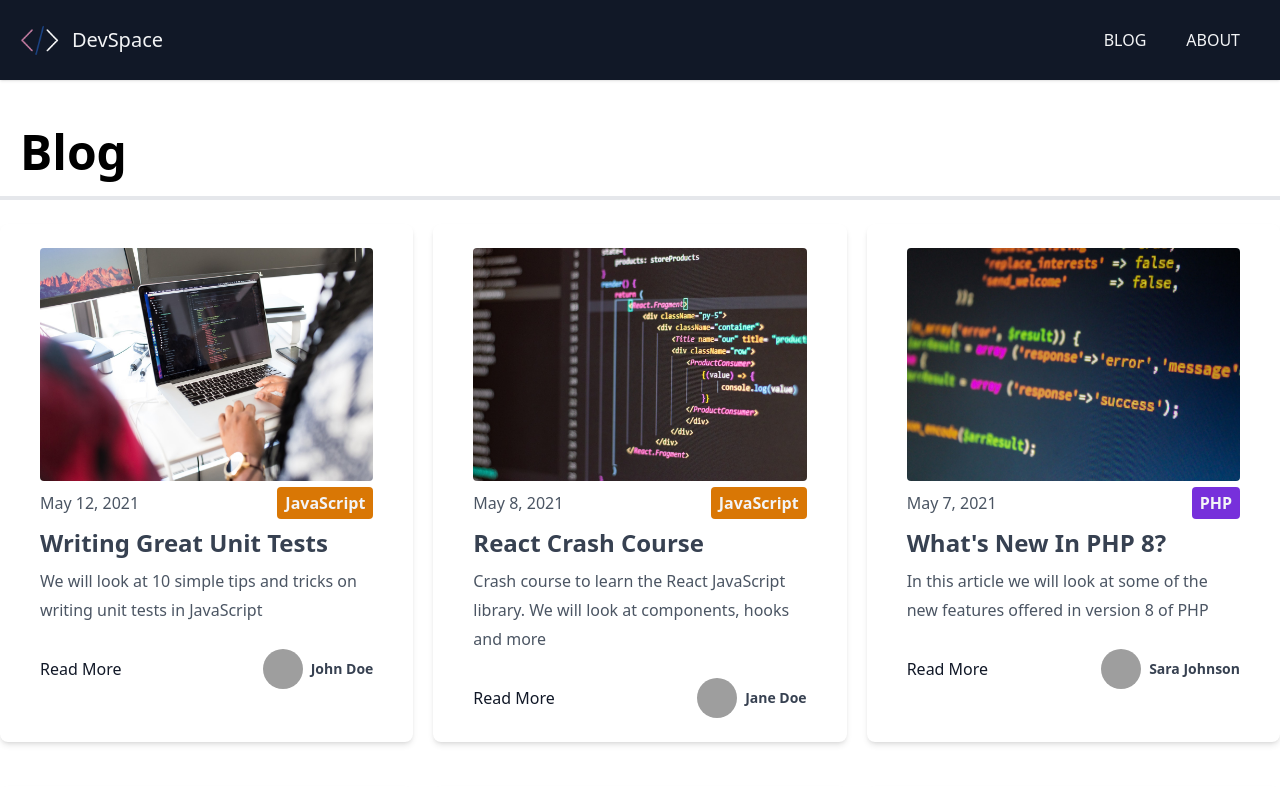
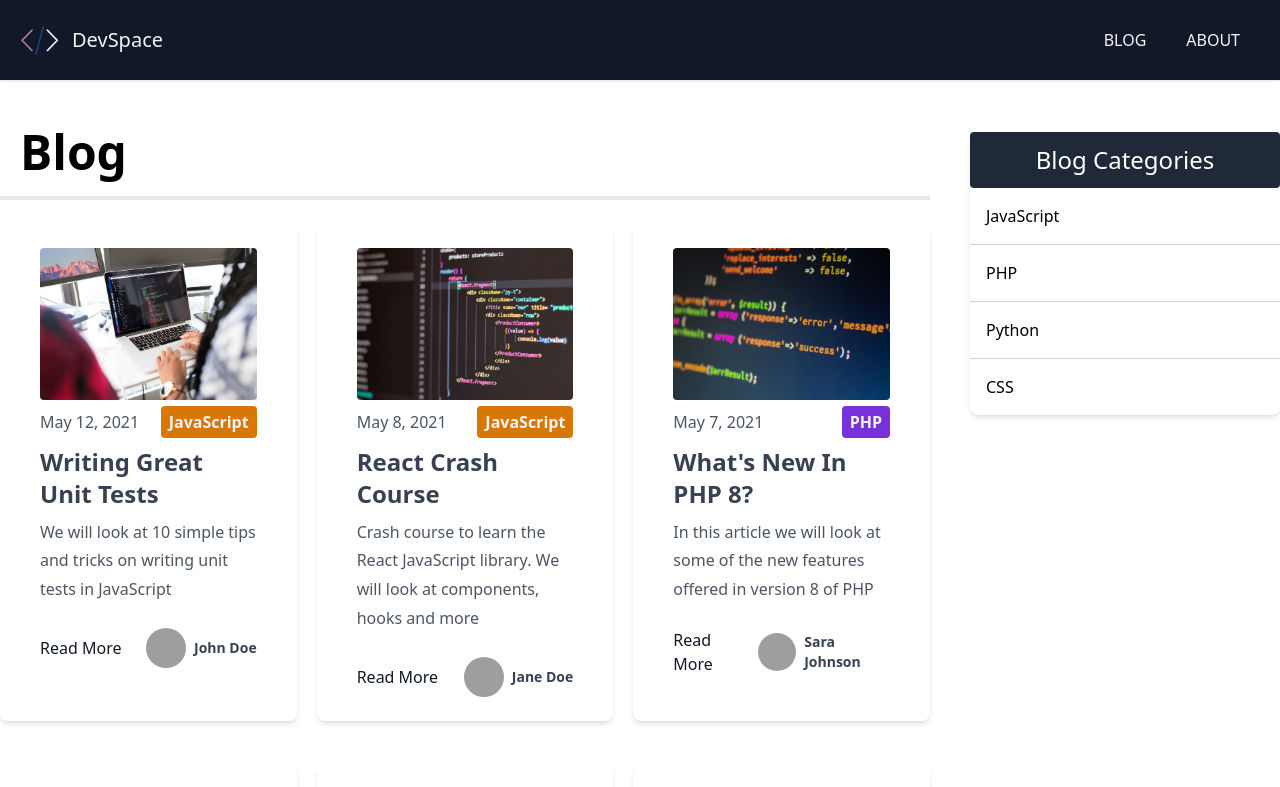
Before and after one commit to mohammad-mo/devspace, a Next.js app: page /blog/page/1 in a window 1280 px wide. Shown: the top 787 px of the page. Built offline with nearby package versions, Linux system fonts and the light colour scheme; grey boxes are pictures that could not be loaded.

Commit message:
- Add category list component and including it in pages.

```diff
--- /dev/null
+++ b/components/CategoryList.js
@@ -0,0 +1,30 @@
+import Link from 'next/link'
+import { useRouter } from 'next/router'
+
+const CategoryList = ({ categories }) => {
+  const router = useRouter()
+  return (
+    <div className='w-full bg-white rounded-lg shadow-md mt-6'>
+      <h3 className='text-center text-2xl bg-gray-800 text-white p-3 rounded'>
+        Blog Categories
+      </h3>
+      <ul className='divide-y divide-gray-300'>
+        {categories.map((category, index) => (
+          <Link href={`/blog/category/${category.toLowerCase()}`} key={index}>
+            <li
+              className={
+                router.query.category_name === category.toLowerCase()
+                  ? 'p-4 cursor-pointer bg-gray-200'
+                  : 'p-4 cursor-pointer hover:bg-gray-200'
+              }
+            >
+              {category}
+            </li>
+          </Link>
+        ))}
+      </ul>
+    </div>
+  )
+}
+
+export default CategoryList
--- a/pages/blog/category/[category_name].js
+++ b/pages/blog/category/[category_name].js
@@ -4,11 +4,15 @@
 
 import Layout from '@/components/Layout'
 import Post from '@/components/Post'
+import CategoryList from '@/components/CategoryList'
+
 import { getPosts } from '@/lib/posts'
 
-export default function CategoryBlogPage({ posts, categoryName }) {
+export default function CategoryBlogPage({ posts, categoryName, categories }) {
   return (
     <Layout>
+      <div className='flex justify-between'>
+        <div className='w-3/4 mr-10'>
           <h1 className='text-5xl border-b-4 p-5 font-bold'>
             Posts in {categoryName}
           </h1>
@@ -16,6 +20,11 @@
             {posts.map((post, index) => (
               <Post key={index} post={post} />
             ))}
+          </div>
+        </div>
+        <div className='w-1/4'>
+          <CategoryList categories={categories} />
+        </div>
       </div>
     </Layout>
   )
@@ -53,6 +62,10 @@
 
   const posts = getPosts()
 
+  // Get categories for sildebar
+  const categories = posts.map((post) => post.frontmatter.category)
+  const uniqueCategorie = [...new Set(categories)]
+
   // Filter posts by category
   const categoryPost = posts.filter(
     (post) => post.frontmatter.category.toLowerCase() === category_name,
@@ -62,6 +75,7 @@
     props: {
       posts: categoryPost,
       categoryName: category_name,
+      categories: uniqueCategorie,
     },
   }
 }
--- a/pages/blog/page/[page_index].js
+++ b/pages/blog/page/[page_index].js
@@ -4,13 +4,16 @@
 import Layout from '@/components/Layout'
 import Post from '@/components/Post'
 import Pagination from '@/components/Pagination'
+import CategoryList from '@/components/CategoryList'
 
 import { POSTS_PER_PAGE } from '@/config/index'
 import { getPosts } from '@/lib/posts'
 
-export default function BlogPage({ posts, numPages, currentPage }) {
+export default function BlogPage({ posts, numPages, currentPage, categories }) {
   return (
     <Layout title='Blog'>
+      <div className='flex justify-between'>
+        <div className='w-3/4 mr-10'>
           <h1 className='text-5xl border-b-4 p-5 font-bold'>Blog</h1>
           <div className='grid md:grid-cols-2 lg:grid-cols-3 gap-5'>
             {posts.map((post, index) => (
@@ -18,6 +21,11 @@
             ))}
           </div>
           <Pagination currentPage={currentPage} numPages={numPages} />
+        </div>
+        <div className='w-1/4'>
+          <CategoryList categories={categories} />
+        </div>
+      </div>
     </Layout>
   )
 }
@@ -49,6 +57,10 @@
 
   const posts = getPosts()
 
+  // Get categories for sildebar
+  const categories = posts.map((post) => post.frontmatter.category)
+  const uniqueCategorie = [...new Set(categories)]
+
   const numPages = Math.ceil(files.length / POSTS_PER_PAGE)
   const pageIndex = page - 1
   const orderedPosts = posts.slice(
@@ -61,6 +73,7 @@
       posts: orderedPosts,
       numPages,
       currentPage: page,
+      categories: uniqueCategorie,
     },
   }
 }
```
Lines whose indentation alone changed are shown as unchanged.
